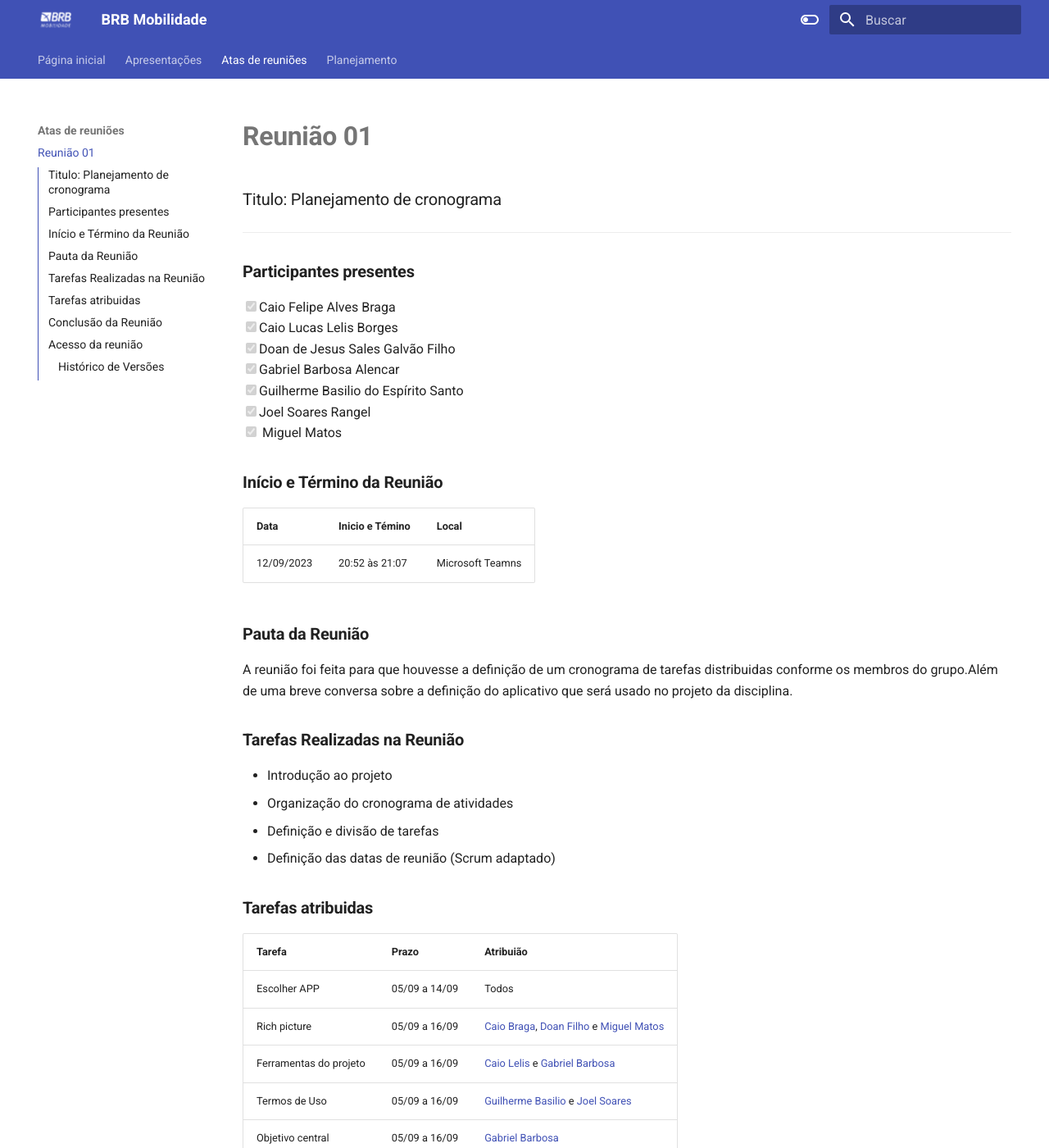
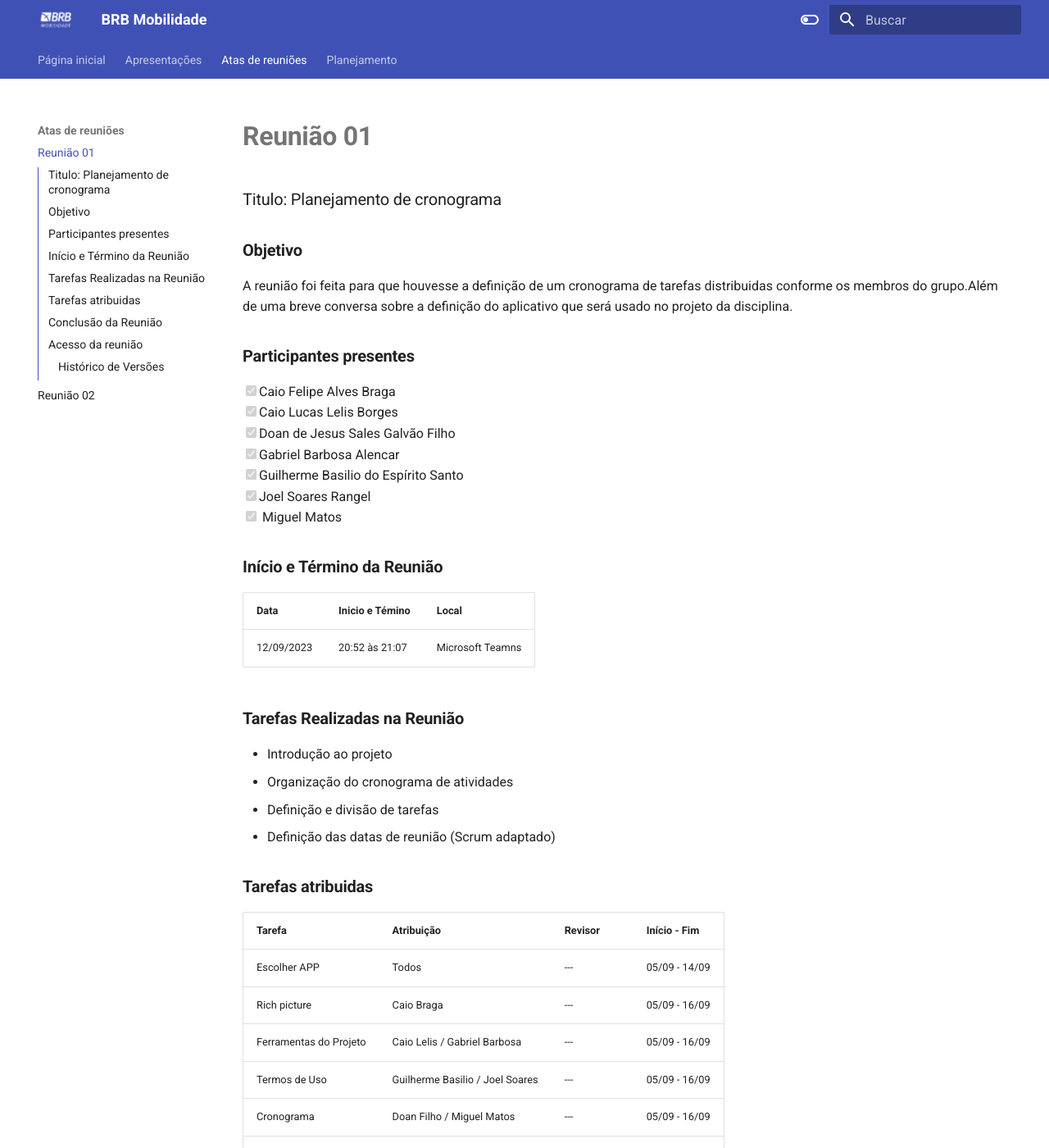
Before and after one commit to Requisitos-de-Software/2023.2-BRBMobilidade, an MkDocs documentation site: the page built from docs/Atas de reuniões/Reunião01.md, in a window 1280 px wide and 1400 px high. Shown: the whole window at 82% size. Built offline with MkDocs 1.6.1 and Material for MkDocs 9.7.7, drawn with Linux system fonts in a browser that asks for light colours; some of the changed text lies outside the part shown.

Commit message:
docs: Adicionando vídeos não listados e refatorando tabelas

```diff
--- a/docs/Atas de reuniões/Reunião01.md
+++ b/docs/Atas de reuniões/Reunião01.md
@@ -1,6 +1,8 @@
 # **Reunião 01**
 ### Titulo: Planejamento de cronograma
----
+
+### **Objetivo**
+A reunião foi feita para que houvesse a definição de um cronograma de tarefas distribuidas conforme os membros do grupo.Além de uma breve conversa sobre a definição do aplicativo que será usado no projeto da disciplina.
 ### **Participantes presentes**
 <label><input type="checkbox" checked disabled>Caio Felipe Alves Braga</label><br>
 <label><input type="checkbox" checked disabled>Caio Lucas Lelis Borges</label><br>
@@ -16,10 +18,6 @@
 |------------|-----------------|------------------|
 | 12/09/2023 | 20:52 às 21:07  | Microsoft Teamns |
 
-### **Pauta da Reunião**
-
-A reunião foi feita para que houvesse a definição de um cronograma de tarefas distribuidas conforme os membros do grupo.Além de uma breve conversa sobre a definição do aplicativo que será usado no projeto da disciplina.
-
 ### **Tarefas Realizadas na Reunião**
 
 - Introdução ao projeto
@@ -28,14 +26,17 @@
 - Definição das datas de reunião (Scrum adaptado)
 
 ### **Tarefas atribuidas**
-| Tarefa       | Prazo           | Atribuião        |
-|--------------|-----------------|------------------|
-| Escolher APP | 05/09 a 14/09   | Todos            |
-| Rich picture | 05/09 a 16/09   | [Caio Braga](http://github.com/caioalvesbraga), [Doan Filho](https://github.com/FilhoDoan) e [Miguel Matos](https://github.com/migueldefrias)            |
-| Ferramentas do projeto| 05/09 a 16/09   | [Caio Lelis](http://github.com/caio-lelis) e [Gabriel Barbosa](https://github.com/gabrie1barbosa)          |
-| Termos de Uso | 05/09 a 16/09   | [Guilherme Basilio](https://github.com/GuilhermeBES) e [Joel Soares](https://github.com/JoelSRangel)          |
-| Objetivo central | 05/09 a 16/09   | [Gabriel Barbosa](https://github.com/gabrie1barbosa)
-| Ata reunião 01 | 05/09 a 16/09   | [Doan Filho](https://github.com/FilhoDoan)
+| Tarefa | Atribuição | Revisor | Início  -  Fim|
+|--------|------------|---------|----------------|
+|Escolher APP |  Todos| --- |05/09 - 14/09|
+|Rich picture | Caio Braga | --- | 05/09 - 16/09|
+|Ferramentas do Projeto | Caio Lelis / Gabriel Barbosa   | --- | 05/09 - 16/09|
+|Termos de Uso| Guilherme Basilio / Joel Soares  | --- | 05/09 - 16/09|
+|Cronograma | Doan Filho / Miguel Matos | --- | 05/09 - 16/09 |
+|Ata reunião 01 |Doan Filho | --- | 05/09 - 16/09|
+
+
+
 
 
 
@@ -43,7 +44,7 @@
 
 Discutimos sobre o projeto e suas tarefas definindo-as aos membros e por fim conhecemos todos os participantes.
 
-### **Acesso da reunião**
+## **Acesso da reunião**
 
 <iframe width="560" height="315" src="https://www.youtube.com/embed/Vd3OOwGRwXA?si=Iw52fEDkrzrjy18Q" title="YouTube video player" frameborder="0" allow="accelerometer; autoplay; clipboard-write; encrypted-media; gyroscope; picture-in-picture; web-share" allowfullscreen></iframe>
 
@@ -51,8 +52,9 @@
 
 | Versão | Data       | Descrição            | Autor          | Revisor        |
 |--------|------------|----------------------|----------------|--------------- |
-| 1.0    | 12/09/2023 | Versão inicial       |   [Doan Filho](https://github.com/FilhoDoan)   |[Caio Lelis](https://github.com/caio-lelis)|
-| 1.1    | 14/09/2023 | Ajustes e adição de tópico       |   [Doan Filho](https://github.com/) | [Caio Lelis](https://github.com/caio-lelis) |
- 1.2    | 12/09/2023 | Inclusão do vídeo e ajustes|   [Doan Filho](https://github.com/FilhoDoan)   |
+| 1.0    | 12/09/2023 | Versão inicial       | Doan Filho | Caio Lelis |
+| 1.1    | 14/09/2023 | Ajustes e adição de tópico       | Doan Filho | Caio Lelis|
+| 1.2    | 12/09/2023 | Inclusão do vídeo e ajustes|   Doan Filho   |
+| 2.0    | 25/09/2023 | Redefinição de tabelas e Adição de vídeo|  Doan Filho |
 
 ---
```
Also changed, not shown: docs/Atas de reuniões/Reunião02.md (added, +56 -0 lines).
